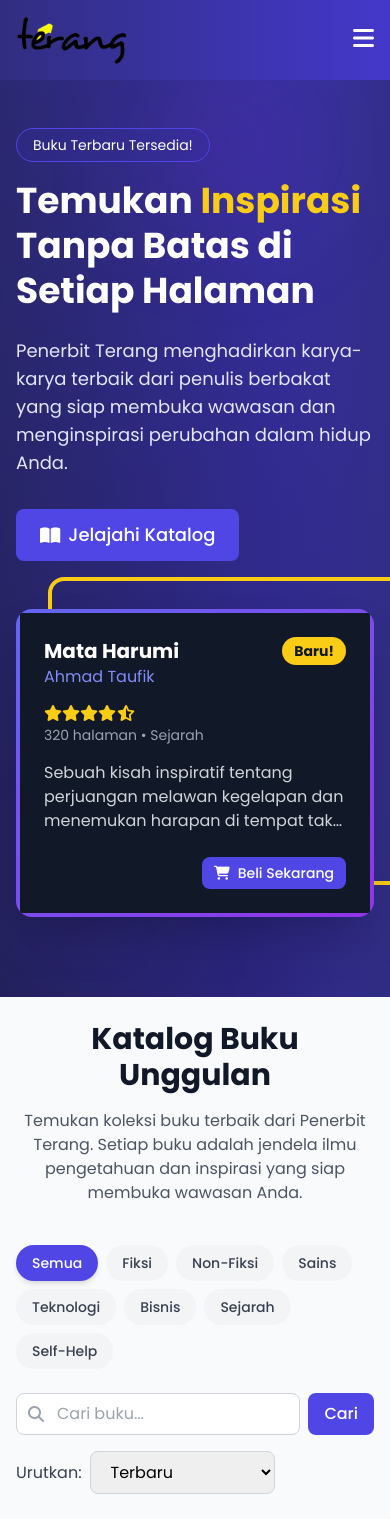
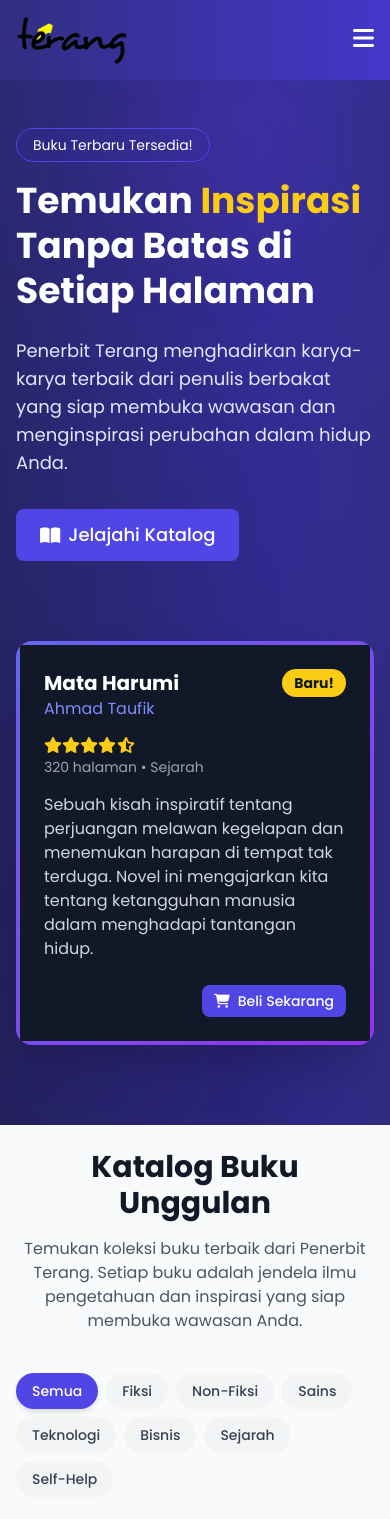
Before and after one commit to arisarisyi/penerbit-terang, a React (Create React App) app: page / in a window 390 px wide. Shown: the top 1519 px of the page. Built offline with nearby package versions, Linux system fonts and the light colour scheme.

Commit message:
add welcome screen

```diff
--- a/src/App.css
+++ b/src/App.css
@@ -1,13 +1,43 @@
 @import url("https://fonts.googleapis.com/css2?family=Poppins:wght@300;400;500;600;700&display=swap");
 
+* {
+  box-sizing: border-box;
+}
+
+html, body {
+  margin: 0;
+  padding: 0;
+  width: 100%;
+  overflow-x: hidden;
+}
+
 body {
-  margin: 0;
   font-family: "Poppins", -apple-system, BlinkMacSystemFont, "Segoe UI",
     "Roboto", "Oxygen", "Ubuntu", "Cantarell", "Fira Sans", "Droid Sans",
     "Helvetica Neue", sans-serif;
   -webkit-font-smoothing: antialiased;
   -moz-osx-font-smoothing: grayscale;
   background-color: #f9fafb;
+}
+
+#root {
+  width: 100%;
+  overflow-x: hidden;
+  min-height: 100vh;
+}
+
+/* Smooth page transitions */
+.fade-in {
+  animation: fadeIn 0.5s ease-in;
+}
+
+@keyframes fadeIn {
+  from {
+    opacity: 0;
+  }
+  to {
+    opacity: 1;
+  }
 }
 
 /* Font Awesome base */
--- a/src/App.tsx
+++ b/src/App.tsx
@@ -2,12 +2,14 @@
 import Header from "./components/Header/Header"
 import HomePage from "./pages/HomePage"
 import Footer from "./components/Footer/Footer"
+import WelcomeScreen from "./components/WelcomeScreen/WelcomeScreen"
 import { Category } from "./types/bookTypes"
 import "./App.css"
 
 const App: React.FC = () => {
   const [searchQuery, setSearchQuery] = useState("")
   const [selectedCategory, setSelectedCategory] = useState<Category>("Semua")
+  const [isLoading, setIsLoading] = useState(true)
 
   const handleSearch = (query: string) => {
     setSearchQuery(query)
@@ -32,13 +34,19 @@
   }
 
   return (
-    <div className="flex flex-col min-h-screen bg-gray-50">
+    <>
+      {/* Welcome Screen */}
+      {isLoading && <WelcomeScreen onComplete={() => setIsLoading(false)} />}
+
+      {/* Main App */}
+      <div className={`flex flex-col min-h-screen bg-gray-50 ${isLoading ? "opacity-0" : "opacity-100"} transition-opacity duration-500`}>
         <Header onSearch={handleSearch} />
         <main className="flex-grow">
           <HomePage searchQuery={searchQuery} selectedCategory={selectedCategory} />
         </main>
         <Footer onCategoryClick={handleCategoryClick} />
       </div>
+    </>
   )
 }
 
--- a/src/components/BookCatalog/BookCard.tsx
+++ b/src/components/BookCatalog/BookCard.tsx
@@ -58,7 +58,7 @@
           </span>
         </div>
 
-        <p className="text-gray-700 mb-4 line-clamp-3 h-16">
+        <p className="text-gray-700 mb-4">
           {book.description}
         </p>
 
--- a/src/components/Header/Header.tsx
+++ b/src/components/Header/Header.tsx
@@ -1,7 +1,6 @@
 import React, { useState, useEffect } from "react"
 import NavItem from "./NavItem"
 import SearchBar from "./SearchBar"
-import Button from "../UI/Button"
 
 interface HeaderProps {
   onSearch?: (query: string) => void
@@ -15,7 +14,6 @@
     const handleScroll = () => {
       setIsScrolled(window.scrollY > 10)
     }
-
     window.addEventListener("scroll", handleScroll)
     return () => window.removeEventListener("scroll", handleScroll)
   }, [])
@@ -40,7 +38,7 @@
               <img
                 src="/img/penerbit-terang.png"
                 alt="Penerbit Terang Logo"
-                className="h-12 mr-3" // Sesuaikan ukuran sesuai kebutuhan
+                className="h-12 mr-3"
               />
             </h1>
           </div>
@@ -61,15 +59,6 @@
           {/* Search and Cart - Desktop */}
           <div className="hidden md:flex items-center space-x-4">
             <SearchBar onSearch={onSearch} />
-            {/* <Button
-              variant="secondary"
-              icon="fas fa-shopping-cart"
-              className="relative"
-            >
-              <span className="absolute -top-2 -right-2 bg-red-500 text-white text-xs rounded-full h-5 w-5 flex items-center justify-center">
-                3
-              </span>
-            </Button> */}
           </div>
 
           {/* Mobile Menu Button */}
@@ -87,7 +76,7 @@
 
         {/* Mobile Navigation */}
         {isMenuOpen && (
-          <div className="md:hidden mt-4 pb-4">
+          <div className="md:hidden mt-4 pb-4 bg-white rounded-lg shadow-xl p-4">
             <div className="mb-4">
               <SearchBar onSearch={onSearch} />
             </div>
@@ -100,18 +89,6 @@
               <NavItem href="#">Tentang Kami</NavItem>
               <NavItem href="#">Kontak</NavItem>
             </ul>
-            <div className="mt-4 flex justify-center">
-              <Button
-                variant="secondary"
-                icon="fas fa-shopping-cart"
-                className="relative"
-              >
-                Keranjang
-                <span className="absolute -top-2 -right-2 bg-red-500 text-white text-xs rounded-full h-5 w-5 flex items-center justify-center">
-                  3
-                </span>
-              </Button>
-            </div>
           </div>
         )}
       </div>
--- a/src/components/HeroSection.tsx
+++ b/src/components/HeroSection.tsx
@@ -17,7 +17,7 @@
   }
 
   return (
-    <div className="relative bg-gradient-to-r from-indigo-900 to-indigo-700 text-white pt-32 pb-20">
+    <div className="relative bg-gradient-to-r from-indigo-900 to-indigo-700 text-white pt-32 pb-20 overflow-x-hidden">
       <div className="absolute inset-0 overflow-hidden">
         <div className="absolute top-0 left-0 w-full h-full bg-gradient-to-b from-black/10 to-black/30"></div>
         <div className="absolute top-0 right-0 w-1/3 h-full bg-gradient-to-l from-indigo-900/80 to-transparent"></div>
@@ -52,7 +52,8 @@
             </div>
           </div>
 
-          <div className="relative">
+          {/* Featured Book - Desktop with decorative border */}
+          <div className="hidden lg:block relative">
             <div className="relative">
               <div className="absolute -top-8 -right-8 w-full h-full border-4 border-yellow-400 rounded-2xl"></div>
               <div className="relative rounded-2xl overflow-hidden shadow-2xl">
@@ -81,7 +82,7 @@
                       </p>
                     </div>
 
-                    <p className="text-gray-300 mb-6 line-clamp-3">
+                    <p className="text-gray-300 mb-6">
                       Sebuah kisah inspiratif tentang perjuangan melawan
                       kegelapan dan menemukan harapan di tempat tak terduga.
                       Novel ini mengajarkan kita tentang ketangguhan manusia
@@ -103,6 +104,54 @@
               </div>
             </div>
           </div>
+
+          {/* Featured Book - Mobile (simplified without decorative border) */}
+          <div className="lg:hidden mt-8">
+            <div className="rounded-2xl overflow-hidden shadow-2xl bg-gradient-to-br from-indigo-500 to-purple-600 p-1">
+              <div className="bg-gray-900 p-6">
+                <div className="flex justify-between items-start mb-4">
+                  <div>
+                    <h3 className="text-xl font-bold">Mata Harumi</h3>
+                    <p className="text-indigo-400">Ahmad Taufik</p>
+                  </div>
+                  <span className="bg-yellow-400 text-gray-900 px-3 py-1 rounded-full text-sm font-bold">
+                    Baru!
+                  </span>
+                </div>
+
+                <div className="mb-4">
+                  <div className="flex text-yellow-400 mb-1">
+                    <i className="fas fa-star"></i>
+                    <i className="fas fa-star"></i>
+                    <i className="fas fa-star"></i>
+                    <i className="fas fa-star"></i>
+                    <i className="fas fa-star-half-alt"></i>
+                  </div>
+                  <p className="text-gray-400 text-sm">
+                    320 halaman • Sejarah
+                  </p>
+                </div>
+
+                <p className="text-gray-300 mb-6">
+                  Sebuah kisah inspiratif tentang perjuangan melawan
+                  kegelapan dan menemukan harapan di tempat tak terduga.
+                  Novel ini mengajarkan kita tentang ketangguhan manusia
+                  dalam menghadapi tantangan hidup.
+                </p>
+
+                <div className="flex justify-end">
+                  <Button
+                    variant="primary"
+                    size="sm"
+                    icon="fas fa-shopping-cart"
+                    onClick={handleBuyClick}
+                  >
+                    Beli Sekarang
+                  </Button>
+                </div>
+              </div>
+            </div>
+          </div>
         </div>
       </div>
     </div>
--- /dev/null
+++ b/src/components/WelcomeScreen/WelcomeScreen.tsx
@@ -0,0 +1,92 @@
+import React, { useEffect, useState } from "react"
+
+interface WelcomeScreenProps {
+  onComplete: () => void
+}
+
+const WelcomeScreen: React.FC<WelcomeScreenProps> = ({ onComplete }) => {
+  const [progress, setProgress] = useState(0)
+  const [fadeOut, setFadeOut] = useState(false)
+
+  useEffect(() => {
+    // Simulate loading progress
+    const interval = setInterval(() => {
+      setProgress((prev) => {
+        if (prev >= 100) {
+          clearInterval(interval)
+          // Start fade out animation
+          setTimeout(() => {
+            setFadeOut(true)
+            setTimeout(() => {
+              onComplete()
+            }, 500) // Wait for fade out animation
+          }, 300)
+          return 100
+        }
+        return prev + 2 // Increment by 2% every tick
+      })
+    }, 20) // Update every 20ms
+
+    return () => clearInterval(interval)
+  }, [onComplete])
+
+  return (
+    <div
+      className={`fixed inset-0 z-[100] flex items-center justify-center bg-gradient-to-br from-indigo-900 via-indigo-700 to-purple-800 transition-opacity duration-500 ${
+        fadeOut ? "opacity-0" : "opacity-100"
+      }`}
+    >
+      <div className="text-center">
+        {/* Logo */}
+        <div className="mb-8 animate-bounce">
+          <img
+            src="/img/penerbit-terang.png"
+            alt="Penerbit Terang"
+            className="h-24 mx-auto"
+          />
+        </div>
+
+        {/* Title */}
+        <h1 className="text-4xl md:text-5xl font-bold text-white mb-4">
+          Penerbit <span className="text-yellow-400">Terang</span>
+        </h1>
+        <p className="text-indigo-200 text-lg mb-8">
+          Menebarkan ilmu pengetahuan...
+        </p>
+
+        {/* Loading Bar */}
+        <div className="w-64 mx-auto">
+          <div className="h-2 bg-indigo-900/50 rounded-full overflow-hidden">
+            <div
+              className="h-full bg-gradient-to-r from-yellow-400 to-yellow-500 rounded-full transition-all duration-20 ease-out"
+              style={{ width: `${progress}%` }}
+            ></div>
+          </div>
+          <p className="text-indigo-300 text-sm mt-2">{progress}%</p>
+        </div>
+
+        {/* Book icons animation */}
+        <div className="flex justify-center gap-4 mt-8">
+          <div className="animate-pulse">
+            <i className="fas fa-book text-yellow-400 text-2xl"></i>
+          </div>
+          <div className="animate-pulse" style={{ animationDelay: "0.2s" }}>
+            <i className="fas fa-book-open text-yellow-400 text-2xl"></i>
+          </div>
+          <div className="animate-pulse" style={{ animationDelay: "0.4s" }}>
+            <i className="fas fa-book-reader text-yellow-400 text-2xl"></i>
+          </div>
+        </div>
+      </div>
+
+      {/* Decorative elements */}
+      <div className="absolute inset-0 overflow-hidden pointer-events-none">
+        <div className="absolute top-20 left-20 w-32 h-32 rounded-full bg-yellow-400/10 blur-3xl animate-pulse"></div>
+        <div className="absolute bottom-20 right-20 w-40 h-40 rounded-full bg-purple-400/10 blur-3xl animate-pulse"></div>
+        <div className="absolute top-1/2 left-1/4 w-24 h-24 rounded-full bg-indigo-400/10 blur-3xl animate-pulse"></div>
+      </div>
+    </div>
+  )
+}
+
+export default WelcomeScreen
```
Lines whose indentation alone changed are shown as unchanged.
